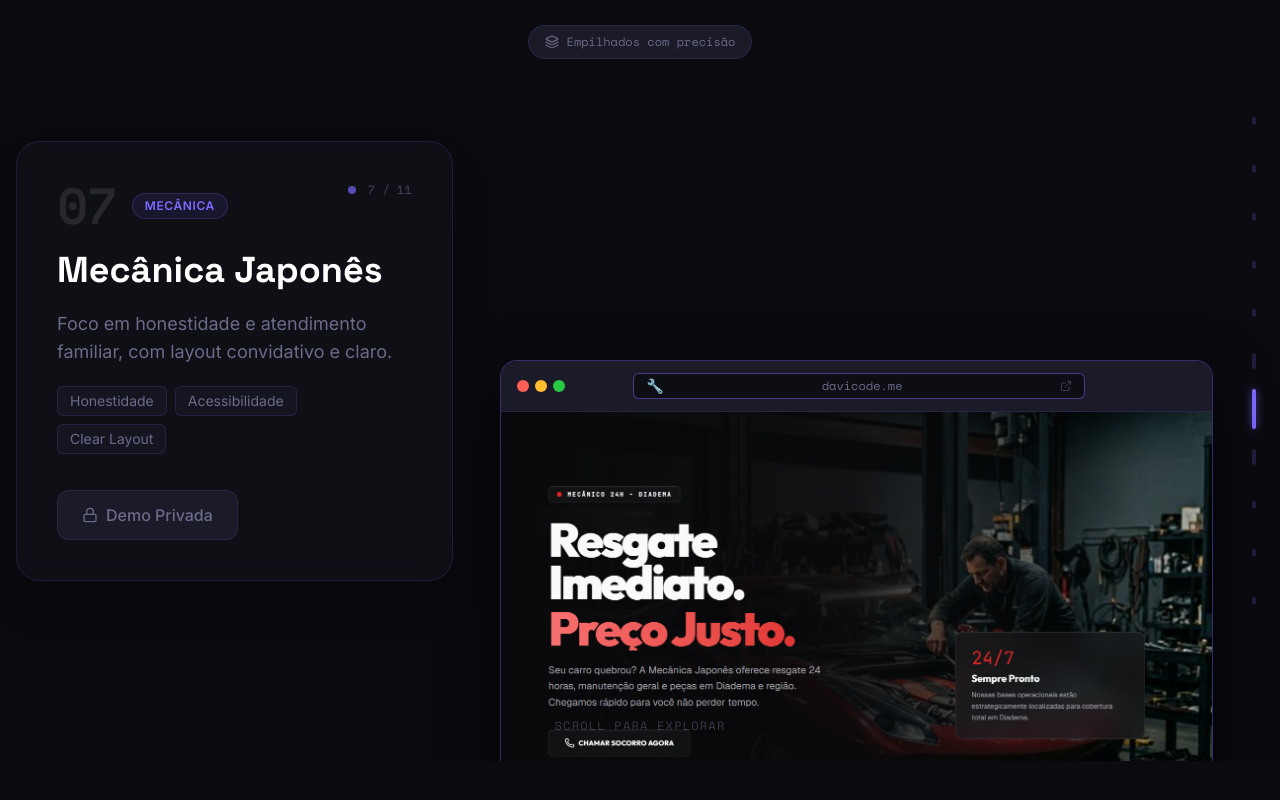
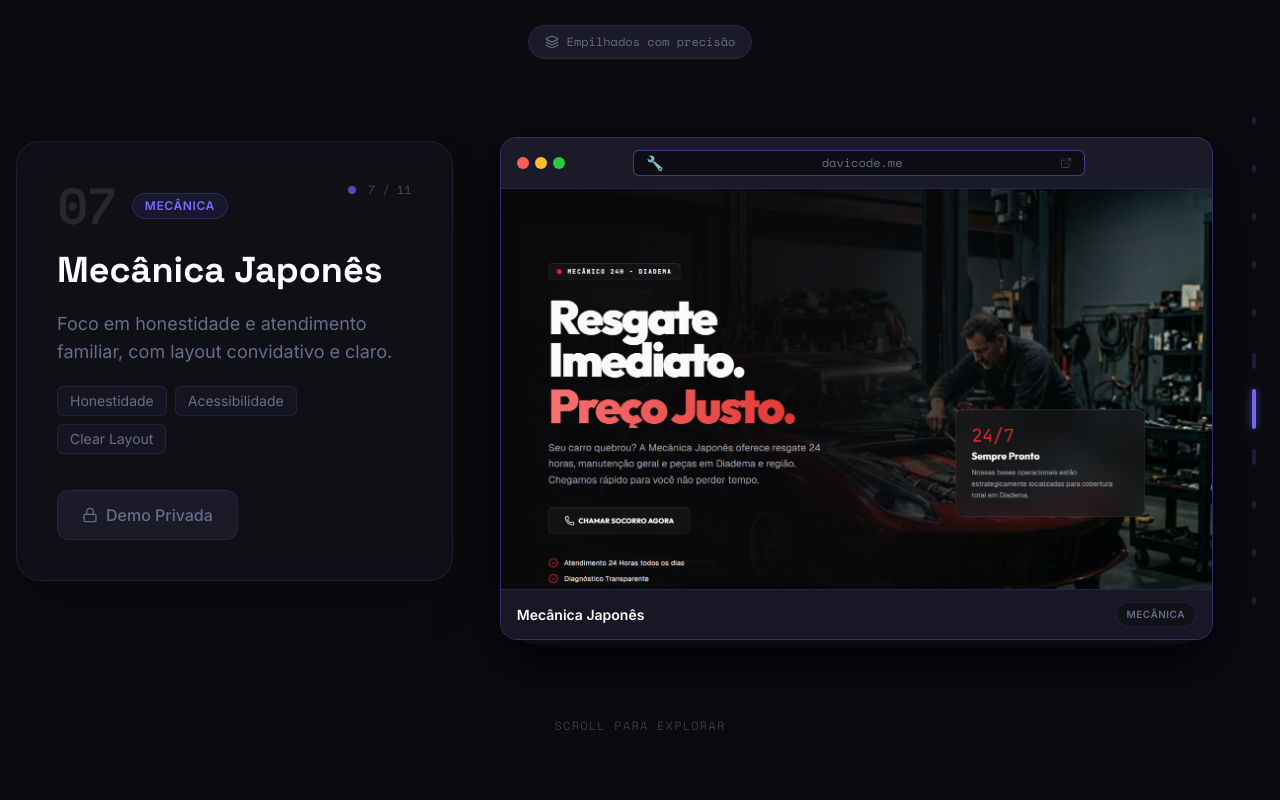
Before and after one commit to davi-449/portfolio-davicode, a React (Vite) app: page / in a window 1280 px wide. Shown: the part 1514-2314 px from the top of the page. Built offline with nearby package versions, Linux system fonts and the light colour scheme.

Commit message:
fix: explicit aspect-ratio container for StackCard to prevent absolute overflow

```diff
--- a/src/components/sections/StackSection.tsx
+++ b/src/components/sections/StackSection.tsx
@@ -136,7 +136,7 @@ export const StackSection = () => {
 
             {/* O DECK — ocupa toda a coluna no desktop */}
             <div className="relative w-full h-[40vh] sm:h-[45vh] lg:h-[70vh] lg:min-h-[500px] perspective-1000 flex items-center justify-center">
-              <div className="absolute w-full max-w-[500px] sm:max-w-[600px] lg:max-w-none">
+              <div className="relative w-full max-w-[500px] sm:max-w-[600px] lg:max-w-[800px] aspect-[16/11] md:aspect-[16/10]">
                 {projects.map((project, index) => {
                   const positionOffset = index - activeIndex;
                   return (
```
